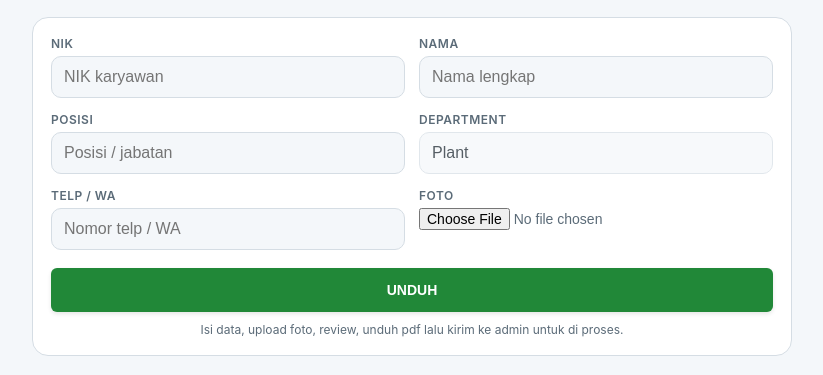
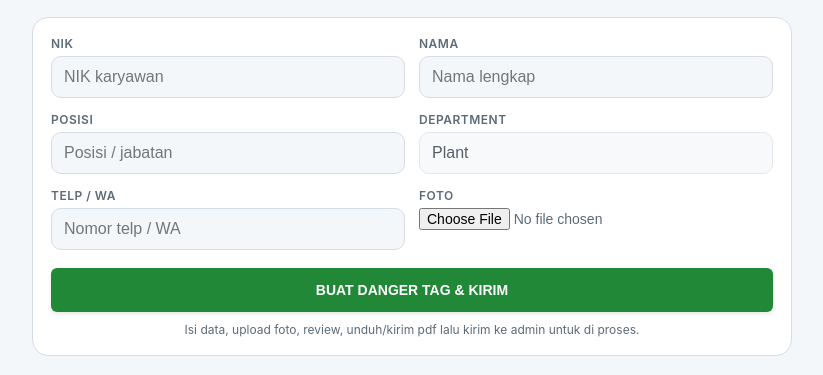
Before and after one commit to beawjelas/Moldeptplantkai, a plain HTML site: page danger_tag.html in a window 1280 px wide. Shown: the part 143-518 px from the top of the page, without its empty margins (228-1051 px from the left). Drawn offline with nearby package versions, Linux system fonts and the light colour scheme.

Commit message:
Update button text and hint in danger_tag.html

```diff
--- a/danger_tag.html
+++ b/danger_tag.html
@@ -99,8 +99,8 @@ footer{margin:36px 0 0;padding-top:16px;border-top:1px solid var(--line);text-al
       <div><label for="telp">Telp / WA</label><input id="telp" type="tel" inputmode="numeric" pattern="[0-9]*" placeholder="Nomor telp / WA" autocomplete="off"></div>
       <div><label for="foto">Foto</label><input id="foto" type="file" accept="image/*"></div>
     </div>
-    <button class="btn" id="dl" type="button">UNDUH</button>
-    <p class="hint">Isi data, upload foto, review, unduh pdf lalu kirim ke admin untuk di proses.</p>
+    <button class="btn" id="dl" type="button">BUAT DANGER TAG & KIRIM</button>
+    <p class="hint">Isi data, upload foto, review, unduh/kirim pdf lalu kirim ke admin untuk di proses.</p>
   </div>
 
   <div class="prev">
```
